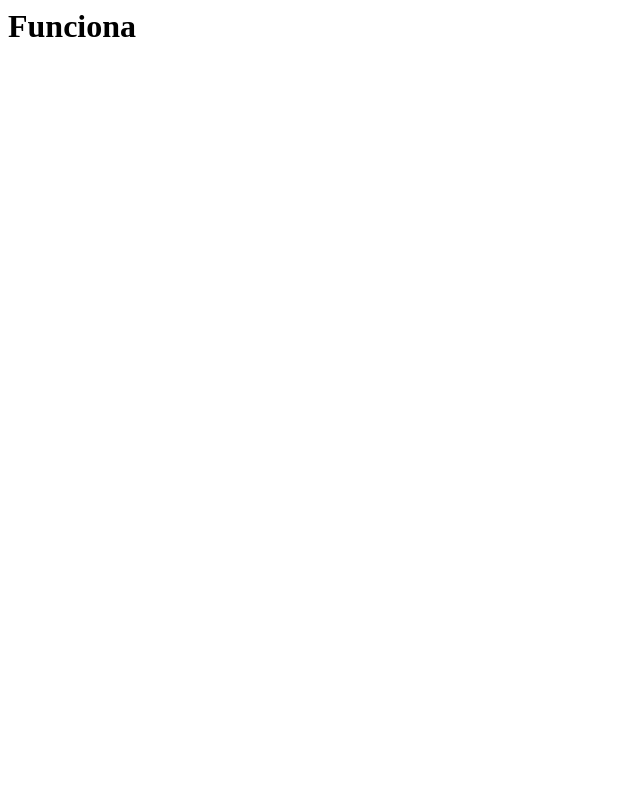
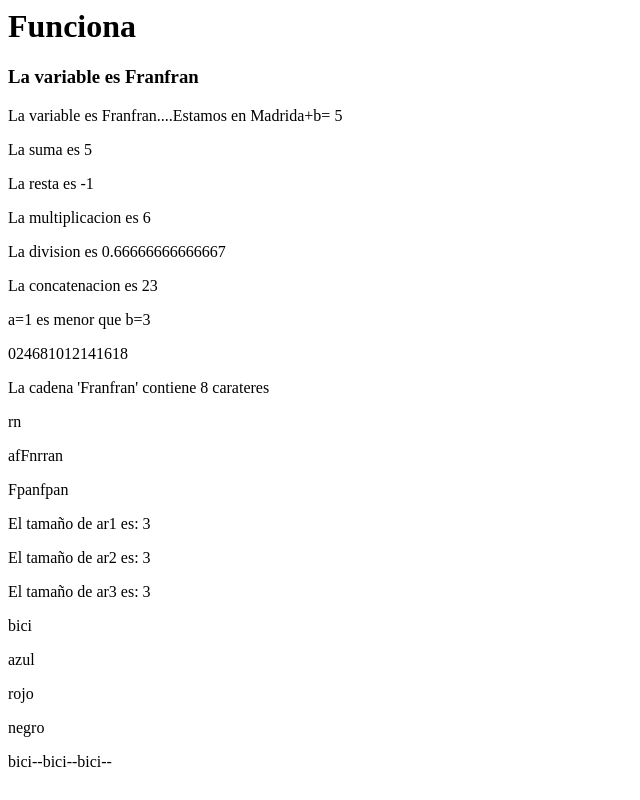
Before and after one commit to franjhg/dwes13-github, a PHP site: page / in a window 1280 px wide. Before the commit the part shown is almost empty. Shown: the whole page, without its empty margins (0-640 px from the left). Run offline with PHP 8.4, Linux system fonts and the light colour scheme.

Commit message:
18/10/17

```diff
--- a/UltimaPrueba/index.php
+++ b/UltimaPrueba/index.php
@@ -1,3 +1,67 @@
 <?php
-echo "<h1>Funciona</h1>"
+$nombre="Franfran";
+define("CIUDAD", "Madrid");
+$a=2;
+$b=3;
+$c="cadena";
+$suma=$a+$b;
+$resta=$a-$b;
+$mult=$a*$b;
+$div=$a/$b;
+$concat=$a.$b;
+
+
+echo "<h1>Funciona</h1>\n";
+echo "<h3>La variable es $nombre</h3>\n";
+echo 'La variable es '.$nombre.'....';
+echo "Estamos en ".CIUDAD;
+echo "a+b= ".$a+=$b;
+echo "\n";
+echo "<p>La suma es $suma\n</p>";
+echo "<p>La resta es $resta\n</p>";
+echo "<p>La multiplicacion es $mult\n</p>";
+echo "<p>La division es $div\n</p>";
+echo "<p>La concatenacion es $concat\n</p>";
+$a=1;
+    if ($a>$b){
+        echo  "<p>a=$a es mayor que b=$b</p>\n";
+    }else{
+        echo  "<p>a=$a es menor que b=$b</p>\n";
+    }
+
+for($i=0;$i<20;$i+=2){
+    echo $i;
+}
+
+echo "<p>La cadena '$nombre' contiene ".strlen($nombre)." carateres</p>\n";
+echo $nombre[1].$nombre[strlen($nombre)-1]."<p>\n</p>";
+echo str_shuffle($nombre)."<p>\n</p>";
+echo str_replace("r", "p", $nombre)."<p>\n</p>";
+
+$ar1=array("azul","rojo","negro");
+$ar2=array(0=>"cero", 2=>"dos", 5=>"cinco");
+$ar3[1]="coche";
+$ar3[3]="bici";
+$ar3[6]="moto";
+
+echo "<p>El tamaño de ar1 es: ".sizeof($ar1)."</p>\n";
+echo "<p>El tamaño de ar2 es: ".sizeof($ar2)."</p>\n";
+echo "<p>El tamaño de ar3 es: ".sizeof($ar3)."</p>\n";
+echo $ar3[3]."</p>\n";
+
+
+for($i=0;$i<sizeof($ar1);$i++){
+    echo $ar1[$i]."</p>\n";
+}
+
+$cont=0;
+while($cont<sizeof($ar3)){
+    if(isset($ar3[$i])){
+        echo $ar3[$i]."--";
+        $cont++;
+    }
+
+
+}
+
 ?>
```
